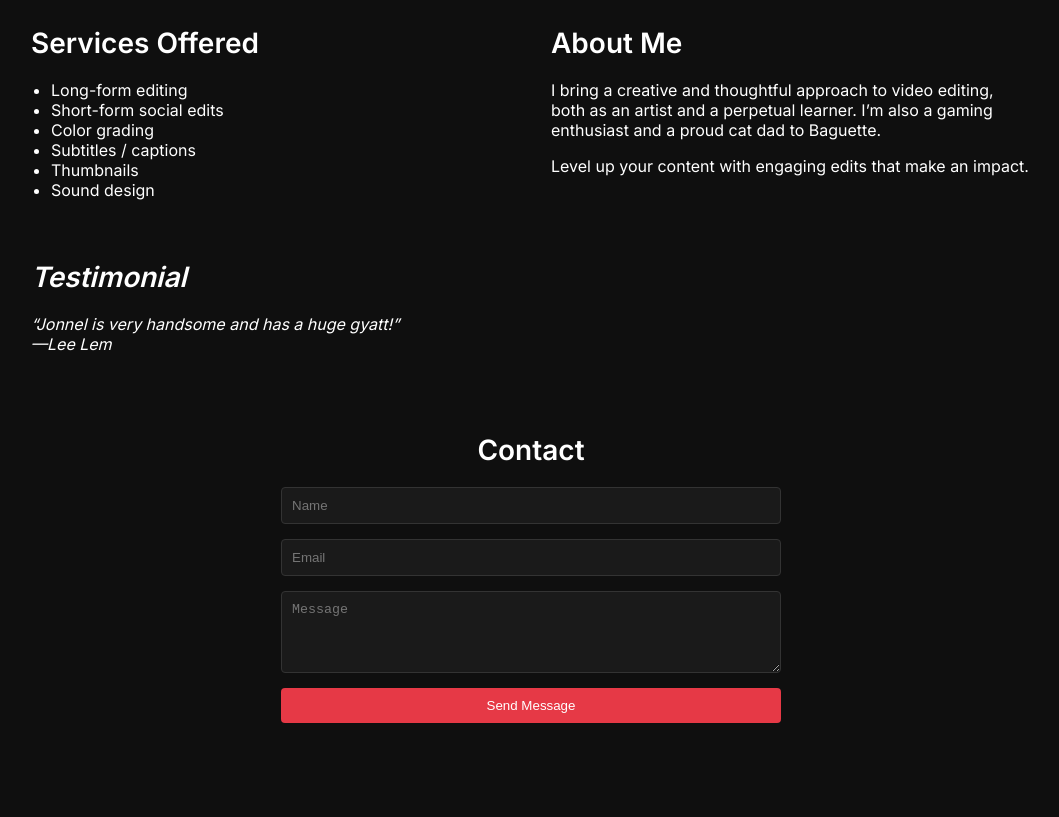
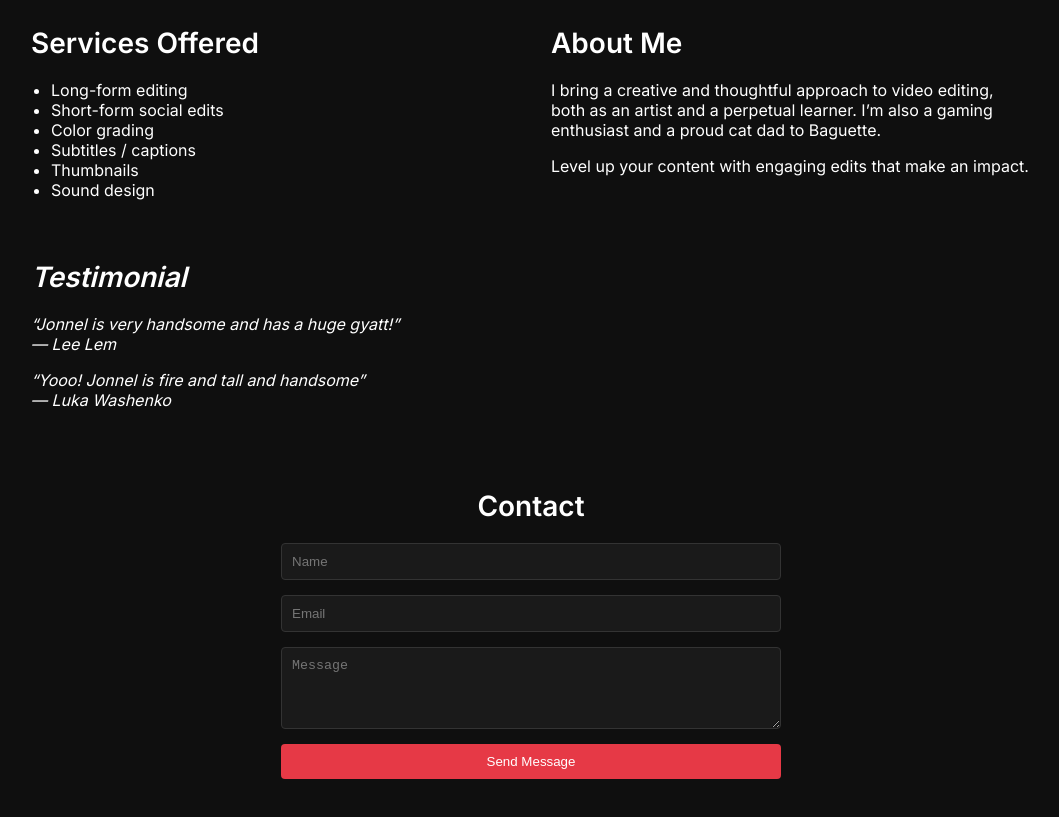
Before and after one commit to cady-codes/jonnel_site, a plain HTML site: page index.html in a window 1280 px wide. Shown: the part 1220-2037 px from the top of the page, without its empty margins (109-1168 px from the left). Drawn offline with nearby package versions, Linux system fonts and the light colour scheme.

Commit message:
changed testimonials

```diff
--- a/index.html
+++ b/index.html
@@ -266,7 +266,8 @@
 
   <section class="section testimonial">
     <h2>Testimonial</h2>
-    <p>“Jonnel is very handsome and has a huge gyatt!”<br/>—Lee Lem</p>
+    <p>“Jonnel is very handsome and has a huge gyatt!”<br/> — Lee Lem</p>
+    <p>“Yooo! Jonnel is fire and tall and handsome”<br/> — Luka Washenko</p>
   </section>
 
   <section class="section contact">
```
